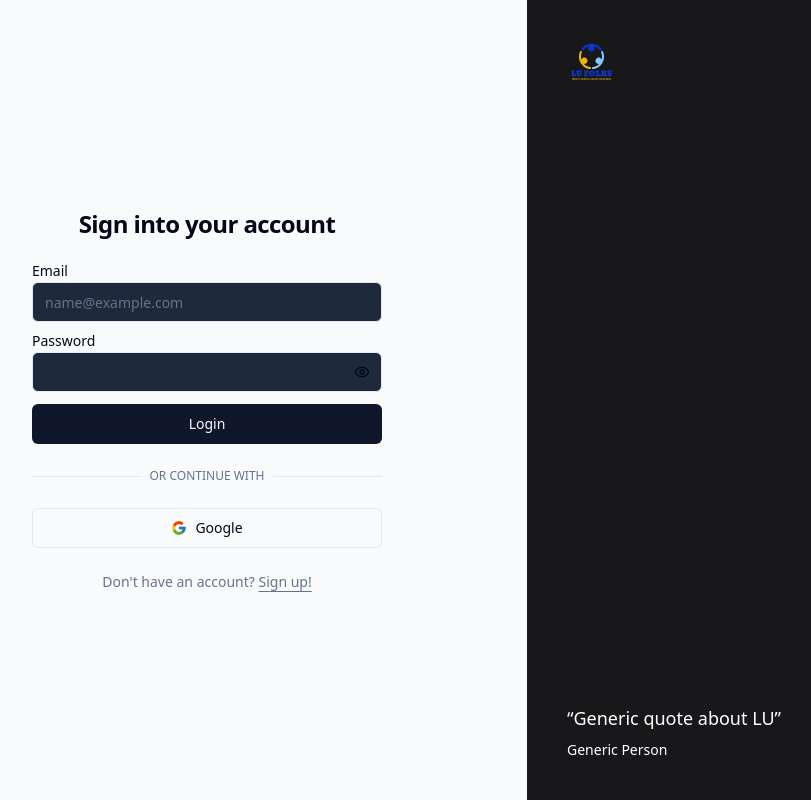
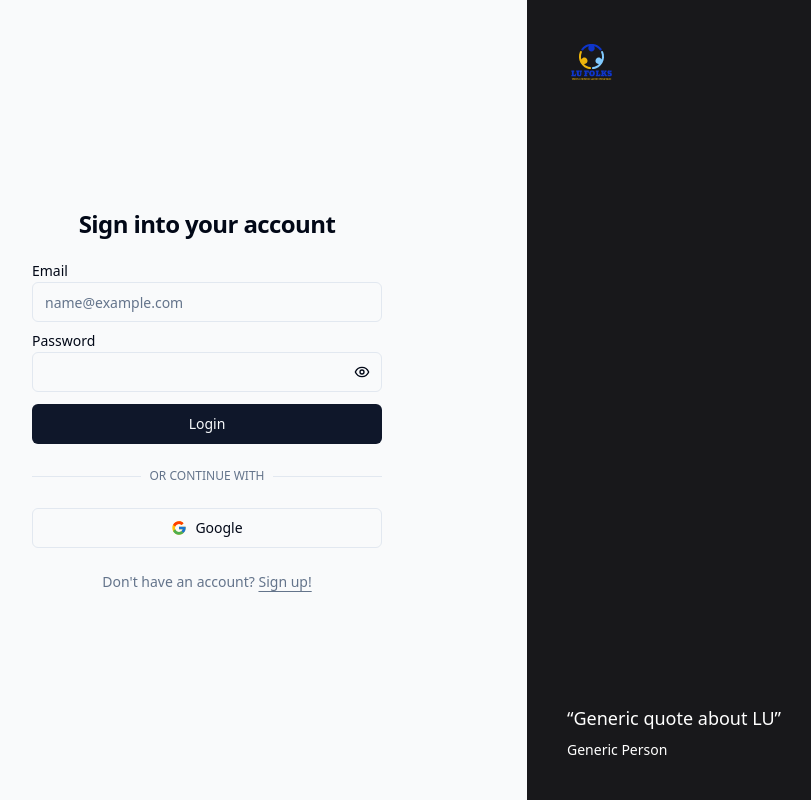
Before and after one commit to alaminShaheen/lu-folks, a React (Vite) app in the folder client/: page /login in a window 1280 px wide. Shown: the whole page, without its empty margins (113-924 px from the left). Built offline with nearby package versions, Linux system fonts and the light colour scheme; no server answers.

Commit message:
chore: minor changes

```diff
--- a/client/src/pages/Login.tsx
+++ b/client/src/pages/Login.tsx
@@ -103,7 +103,7 @@ const Login = () => {
 										{...register("email", {
 											required: "Email is required",
 										})}
-										className="bg-slate-800"
+										className="dark:bg-slate-800"
 										id="email"
 										placeholder="name@example.com"
 										type="email"
@@ -126,7 +126,7 @@ const Login = () => {
 											required: "Password is required",
 										})}
 										id="password"
-										className="bg-slate-800"
+										className="dark:bg-slate-800"
 										type={showPassword ? "text" : "password"}
 										autoCapitalize="none"
 										autoComplete="password"
```
